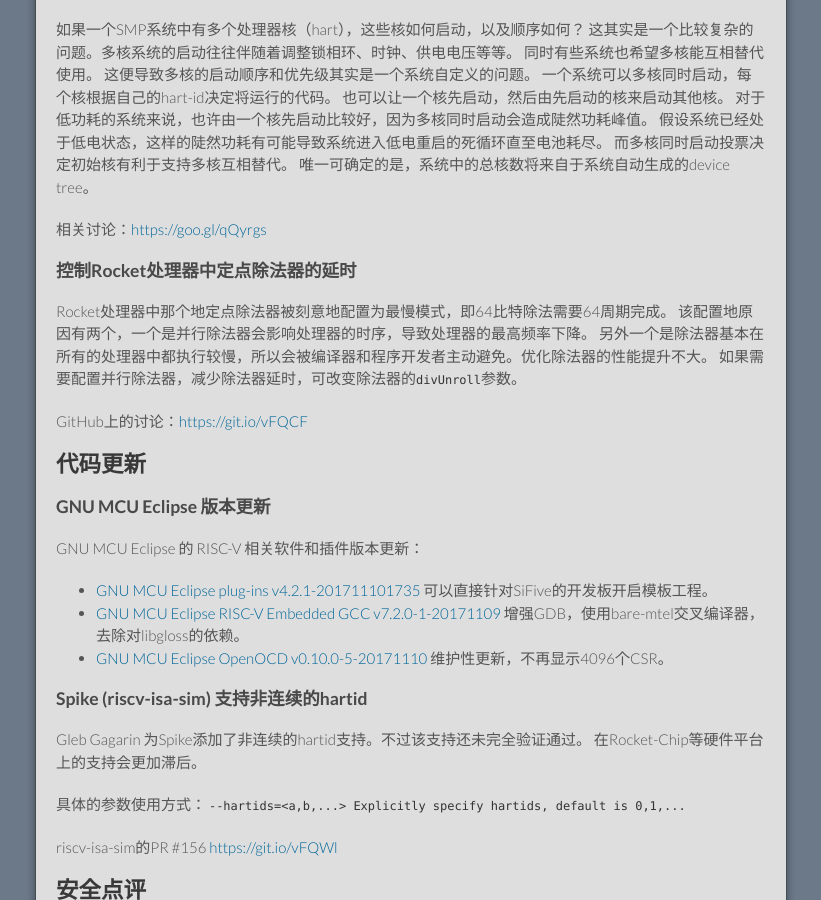
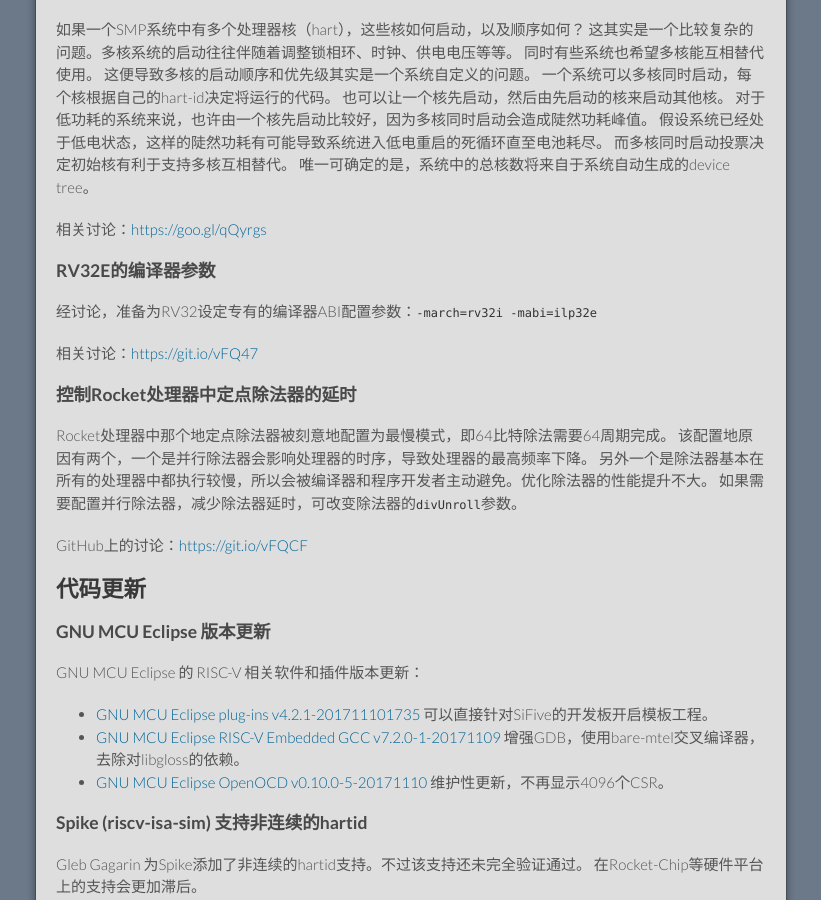
Before and after one commit to cnrv/home, a Jekyll site: the page built from bi-week-rpts/2017-11-23.md, in a window 1280 px wide and 900 px high, scrolled down 606 px. Shown: the whole window, without its empty margins (229-1050 px from the left). Built offline with Jekyll 4.4.1, drawn with Linux system fonts in a browser that asks for light colours; Markdown is read by kramdown in place of the engine named in the settings; comment, search, counter and statistics services are not loaded; our own code applies the rules of GitHub Pages for plain Markdown files.

Commit message:
gcc mabi for RV32E

```diff
--- a/bi-week-rpts/2017-11-23.md
+++ b/bi-week-rpts/2017-11-23.md
@@ -34,6 +34,12 @@
 唯一可确定的是，系统中的总核数将来自于系统自动生成的device tree。
 
 相关讨论：[https://goo.gl/qQyrgs](https://groups.google.com/a/groups.riscv.org/d/msg/isa-dev/A0Ts3rkyabo/Wr69yW3JAQAJ)
+
+### RV32E的编译器参数
+
+经讨论，准备为RV32设定专有的编译器ABI配置参数：`-march=rv32i -mabi=ilp32e`
+
+相关讨论：[https://git.io/vFQ47](https://github.com/riscv/riscv-toolchain-conventions/issues/3)
 
 ### 控制Rocket处理器中定点除法器的延时
 
```
